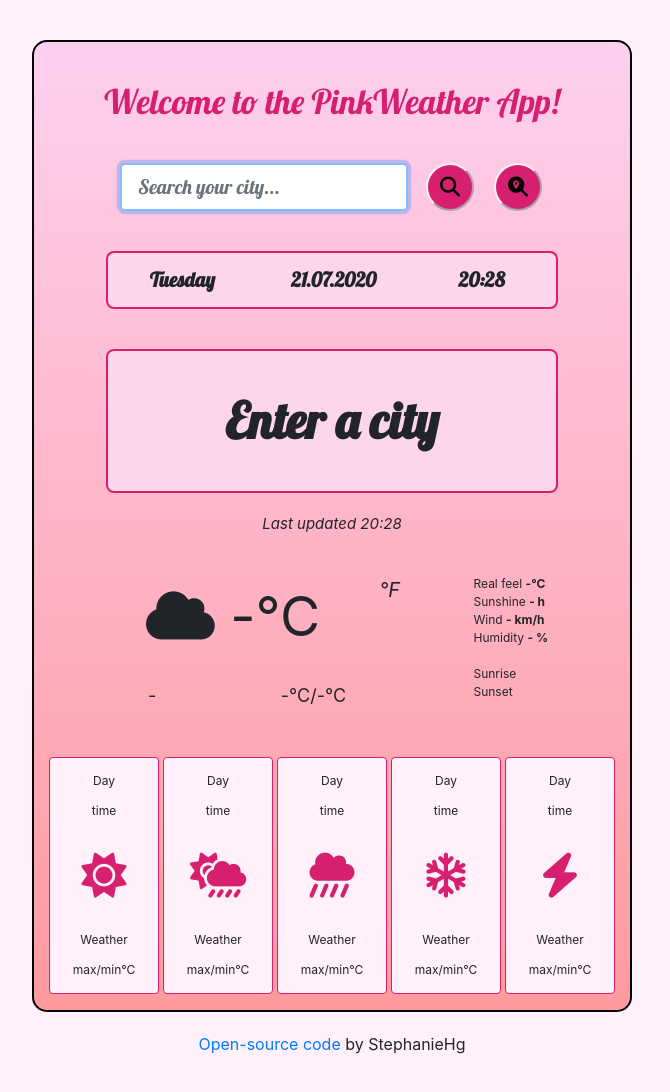
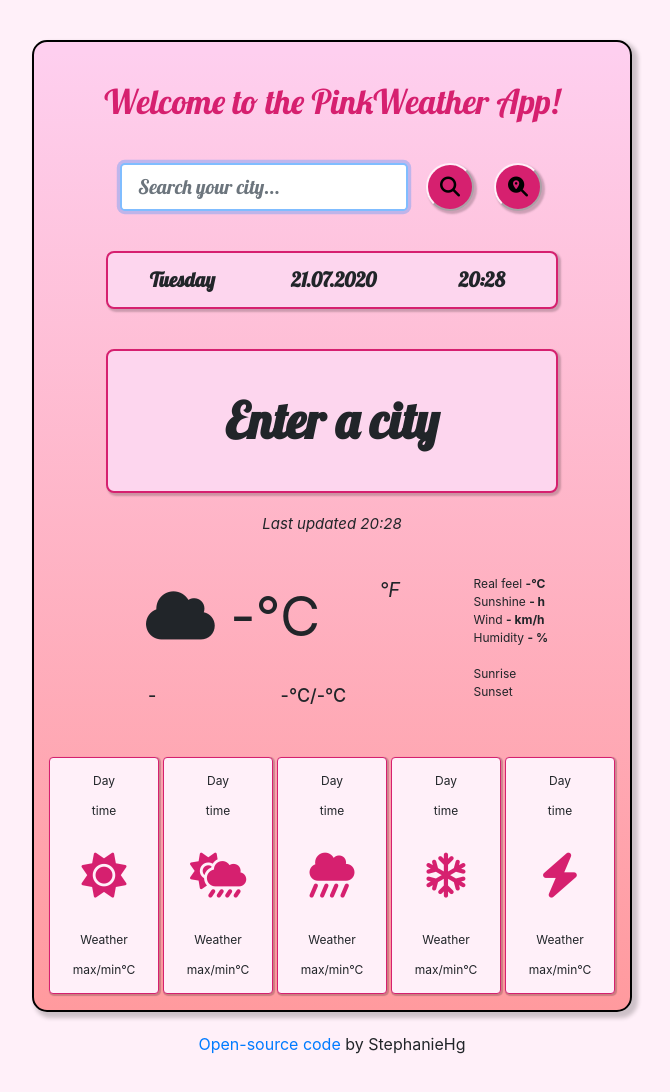
Before and after one commit to stephaniehg/PinkWeather-App, a plain HTML site: page index.html in a window 1280 px wide. Shown: the whole page, without its empty margins (308-978 px from the left). Drawn offline with nearby package versions, Linux system fonts and the light colour scheme.

Commit message:
CSS Styling Updates

```diff
--- a/src/style.css
+++ b/src/style.css
@@ -20,6 +20,7 @@ a:hover {
   margin-bottom: 20px;
   display: block;
   padding: 0 15px;
+  box-shadow: 4px 4px 4px 2px rgba(0, 0, 0, 0.2);
 }
 
 .heading {
@@ -36,6 +37,7 @@ a:hover {
   background: #fff0f9;
   border-color: #d6206f;
   border-width: 2px;
+  box-shadow: 2px 2px 2px 1px rgba(0, 0, 0, 0.2);
 }
 
 .search_button,
@@ -48,11 +50,13 @@ a:hover {
   border-radius: 30px;
   background-color: #d6206f;
   transition: all 2ms ease-in-out;
+  box-shadow: 2px 2px 2px 1px rgba(0, 0, 0, 0.2);
 }
 
 .search_button:hover,
 .location_button:hover {
   background-color: #fff0f9;
+  border-color: #d6206f;
 }
 
 .day_date_time {
@@ -67,6 +71,7 @@ a:hover {
   border-radius: 8px;
   font-family: "Lobster", cursive;
   background-color: #fdd6ee;
+  box-shadow: 2px 2px 2px 1px rgba(0, 0, 0, 0.2);
 }
 
 .currentCity {
@@ -83,6 +88,7 @@ a:hover {
   margin-bottom: 20px;
   font-family: "Lobster", cursive;
   background-color: #fdd6ee;
+  box-shadow: 2px 2px 2px 1px rgba(0, 0, 0, 0.2);
 }
 
 .updated {
@@ -112,11 +118,13 @@ a:hover {
 .weatherText,
 .weatherMinMax {
   font-size: 18px;
+  font-weight: 500;
 }
 
 .card {
   background: #fff0f9;
   border-color: #d6206f;
+  box-shadow: 1px 1px 1px 1px rgba(0, 0, 0, 0.2);
 }
 
 .card-text {
```
